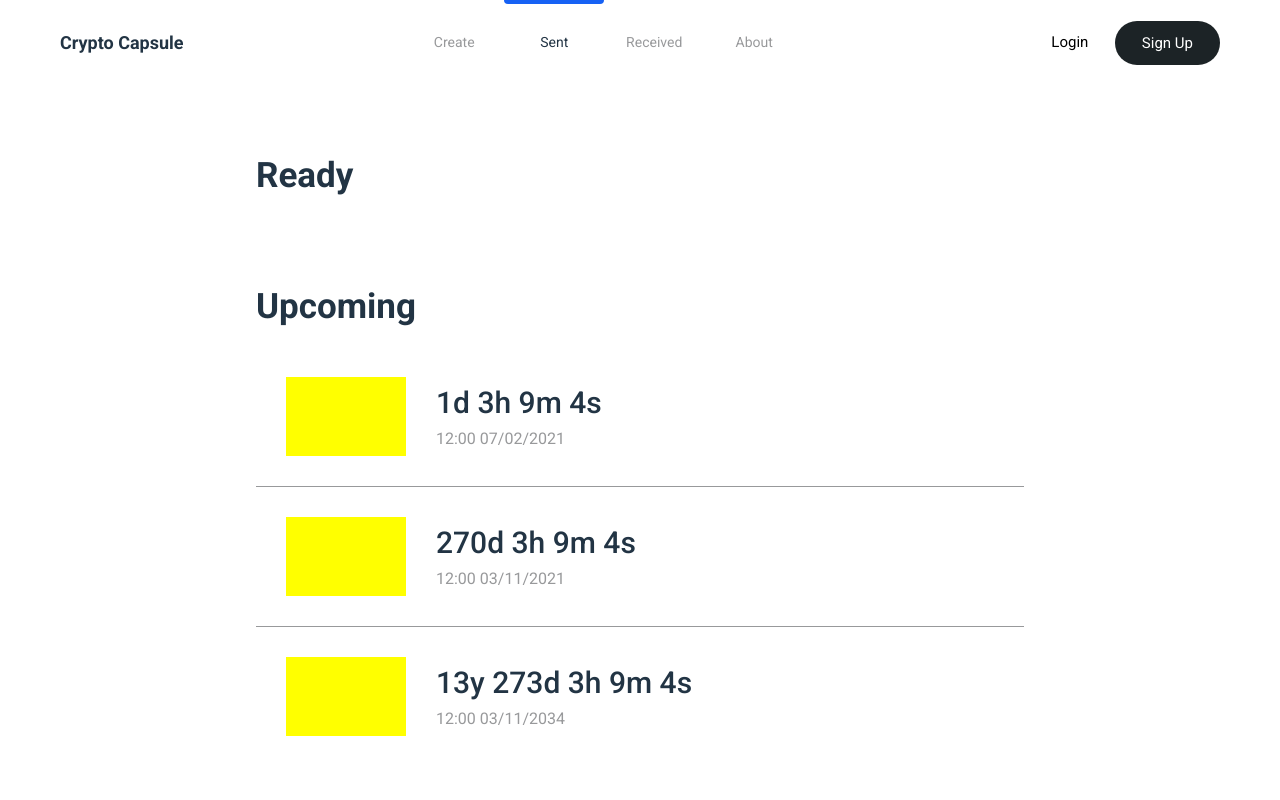
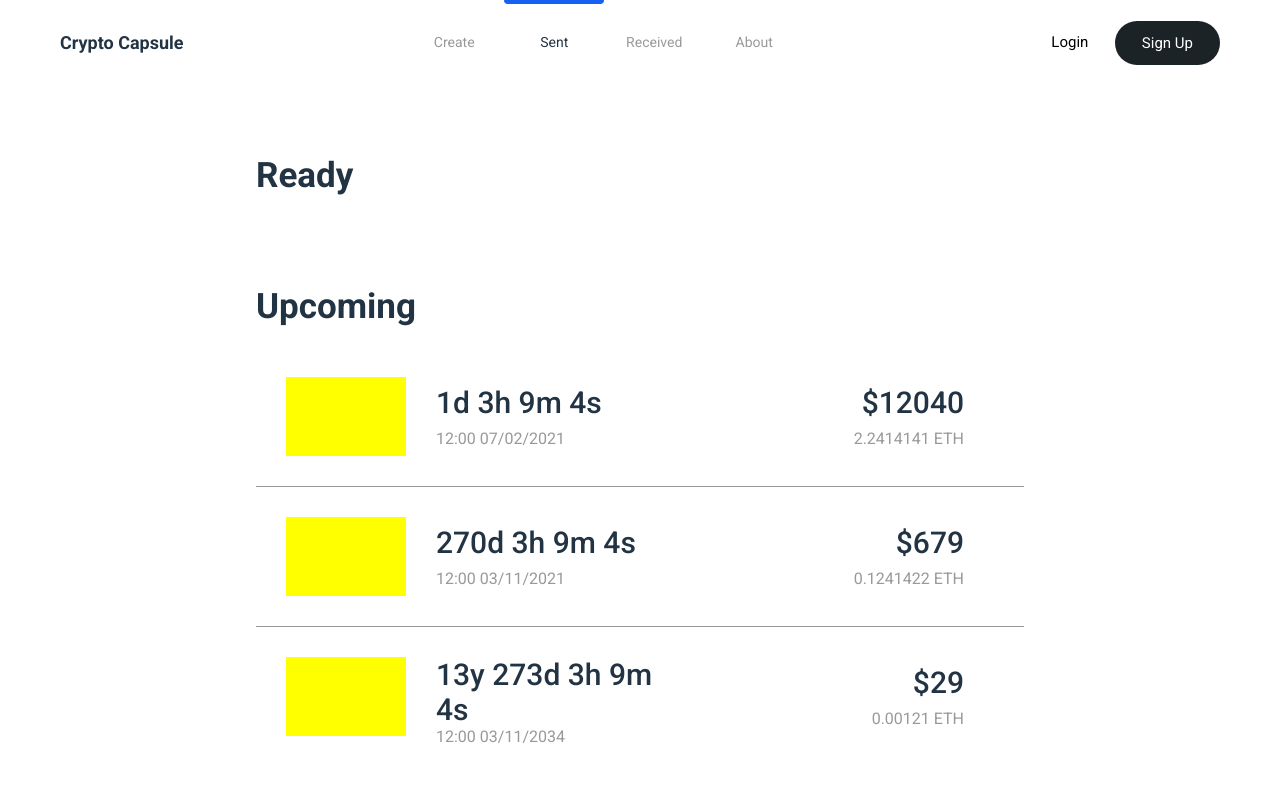
Before and after one commit to chase-manning/crypto-capsule, a React (Create React App) app in the folder website/: page /sent in a window 1280 px wide. Shown: the top 800 px of the page. Built offline with nearby package versions, Linux system fonts and the light colour scheme.

Commit message:
:rocket: add value of capsule to capsule

```diff
--- a/website/src/components/Capsule.tsx
+++ b/website/src/components/Capsule.tsx
@@ -55,6 +55,28 @@ const Countdown = styled.div`
 const OpenDate = styled.div`
   color: var(--sub);
   font-size: 16px;
+`;
+
+const ValueContainer = styled.div`
+  flex: 1;
+  height: 100%;
+  display: flex;
+  justify-content: space-evenly;
+  flex-direction: column;
+  padding: 0 30px;
+`;
+
+const Dollars = styled.div`
+  color: var(--main);
+  font-size: 30px;
+  font-weight: 500;
+  text-align: right;
+`;
+
+const Crypto = styled.div`
+  color: var(--sub);
+  font-size: 16px;
+  text-align: right;
 `;
 
 type Props = {
@@ -119,6 +141,10 @@ const Capsule = (props: Props) => {
           {dateformat(props.capsule.open, "hh:MM dd/mm/yyyy")}
         </OpenDate>
       </CountdownContainer>
+      <ValueContainer>
+        <Dollars>{"$" + props.capsule.dollars}</Dollars>
+        <Crypto>{props.capsule.eth + " ETH"}</Crypto>
+      </ValueContainer>
     </StyledCapsule>
   );
 };
```
